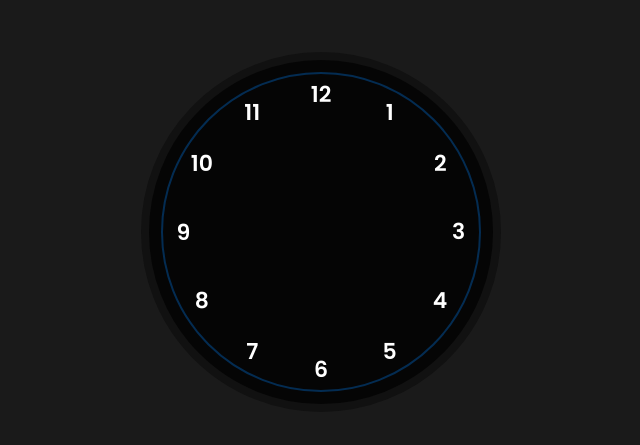
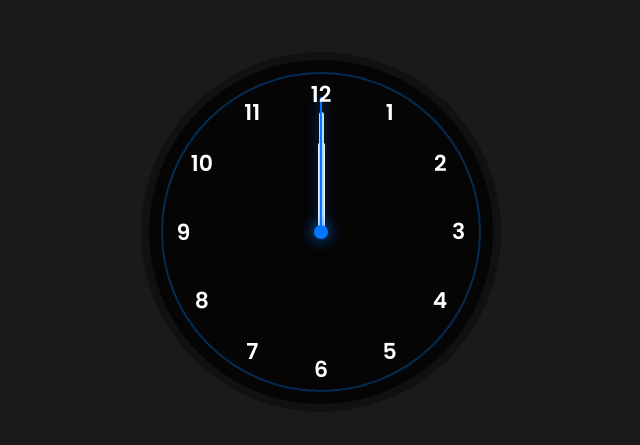
Before and after one commit to Fiza-Rani-057/Analog-Clock, a plain HTML site: page index.html in a window 1280 px wide. Shown: the part 168-613 px from the top of the page, without its empty margins (319-959 px from the left). Drawn offline with Linux system fonts and the light colour scheme.

Commit message:
Analog Clock

```diff
--- a/style.css
+++ b/style.css
@@ -29,21 +29,23 @@ body {
     overflow: hidden;
     cursor: pointer;
     transition: all .35s ease;
-    box-shadow: 0 0 70px rgba(0 , 119 ,255 ,.15)
-    inset 0 0 15px rgba(225 , 225 ,225 ,.02);
+    box-shadow: 0 0 70px rgba(0, 119, 255, .15) inset 0 0 15px rgba(225, 225, 225, .02);
 }
-.clock::before{
-   content: "";
-   position: absolute;
-   inset: 12px;
-   border: 2px solid rgba(0 , 119 ,225 , .35);
-   border-radius: 50%;
+
+.clock::before {
+    content: "";
+    position: absolute;
+    inset: 12px;
+    border: 2px solid rgba(0, 119, 225, .35);
+    border-radius: 50%;
 }
-.clock:hover{
+
+.clock:hover {
     transform: translateY(-8px)scale(1.03);
-    box-shadow: 0 0 25px rgba(0 , 119 ,155 ,.35);
+    box-shadow: 0 0 25px rgba(0, 119, 155, .35);
 }
-.number{
+
+.number {
     position: absolute;
     inset: 18px;
     display: flex;
@@ -51,10 +53,53 @@ body {
     align-items: flex-start;
     transform: rotate(calc(var(--i)*30deg));
 }
-.number b{
+
+.number b {
     color: #fff;
     font-size: 22px;
     font-weight: 600;
     transform: rotate(calc(var(--i)*-30deg));
     user-select: none;
 }
+
+.hand {
+    position: absolute;
+    left: 50%;
+    bottom: 50%;
+    border-radius: 10px;
+}
+
+.hour {
+    width: 7px;
+    height: 90px;
+    margin-left: -3.5px;
+    background: #fff;
+}
+
+.minute {
+    width: 5px;
+    height: 120px;
+    margin-left: -2.5px;
+    background-color: #d9e3ff;
+}
+
+.second {
+    width: 2px;
+    height: 135px;
+    margin-left: -1px;
+    background-color: #0077ff;
+    box-shadow: 0 0 12px #0077ff;
+}
+
+.center-dot {
+    position: absolute;
+    top: 50%;
+    left: 50%;
+    width: 14px;
+    height: 14px;
+    background-color: #0077ff;
+    border-radius: 50%;
+    transform: translate(-50%, -50%);
+    box-shadow: 0 0 15px #0077ff;
+    z-index: 100;
+}
```
